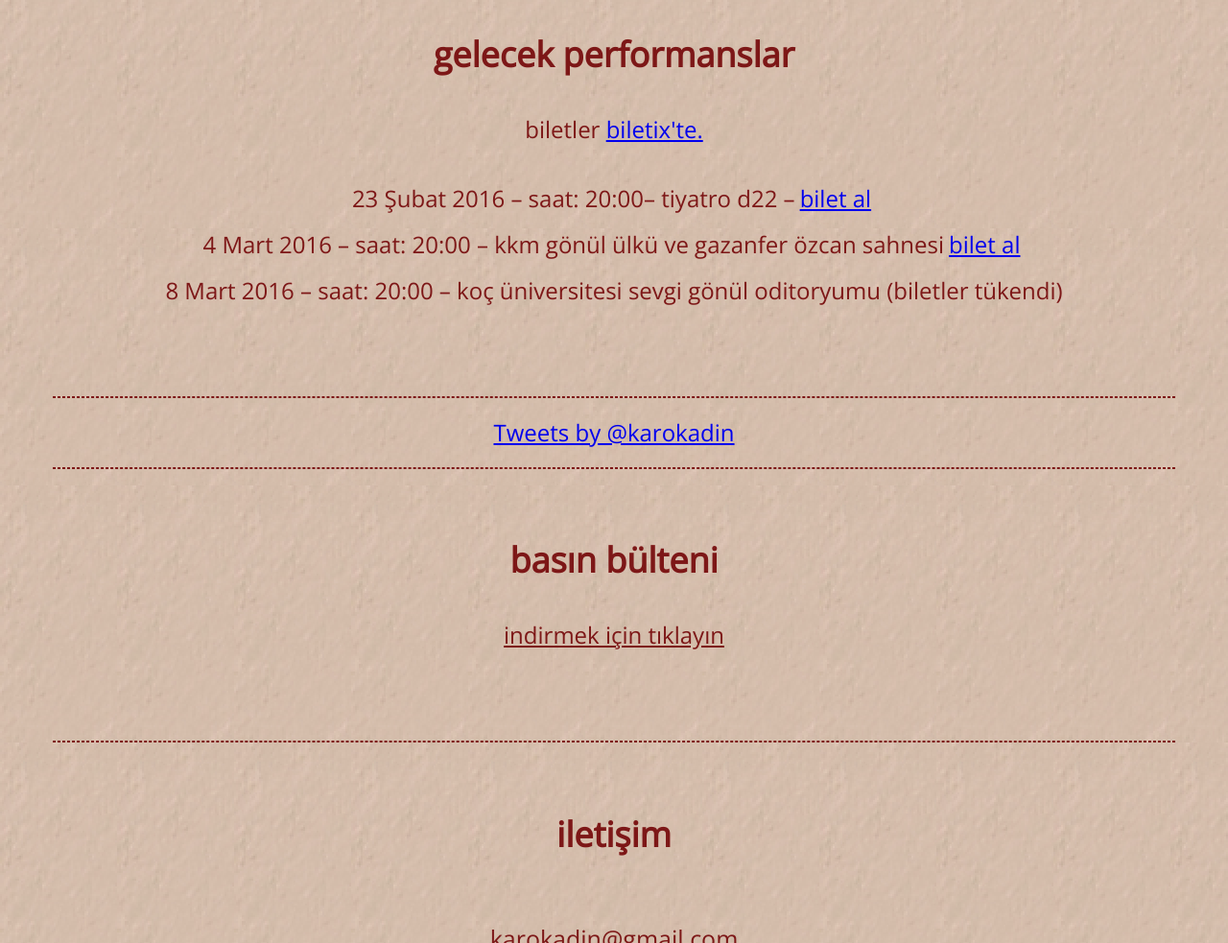
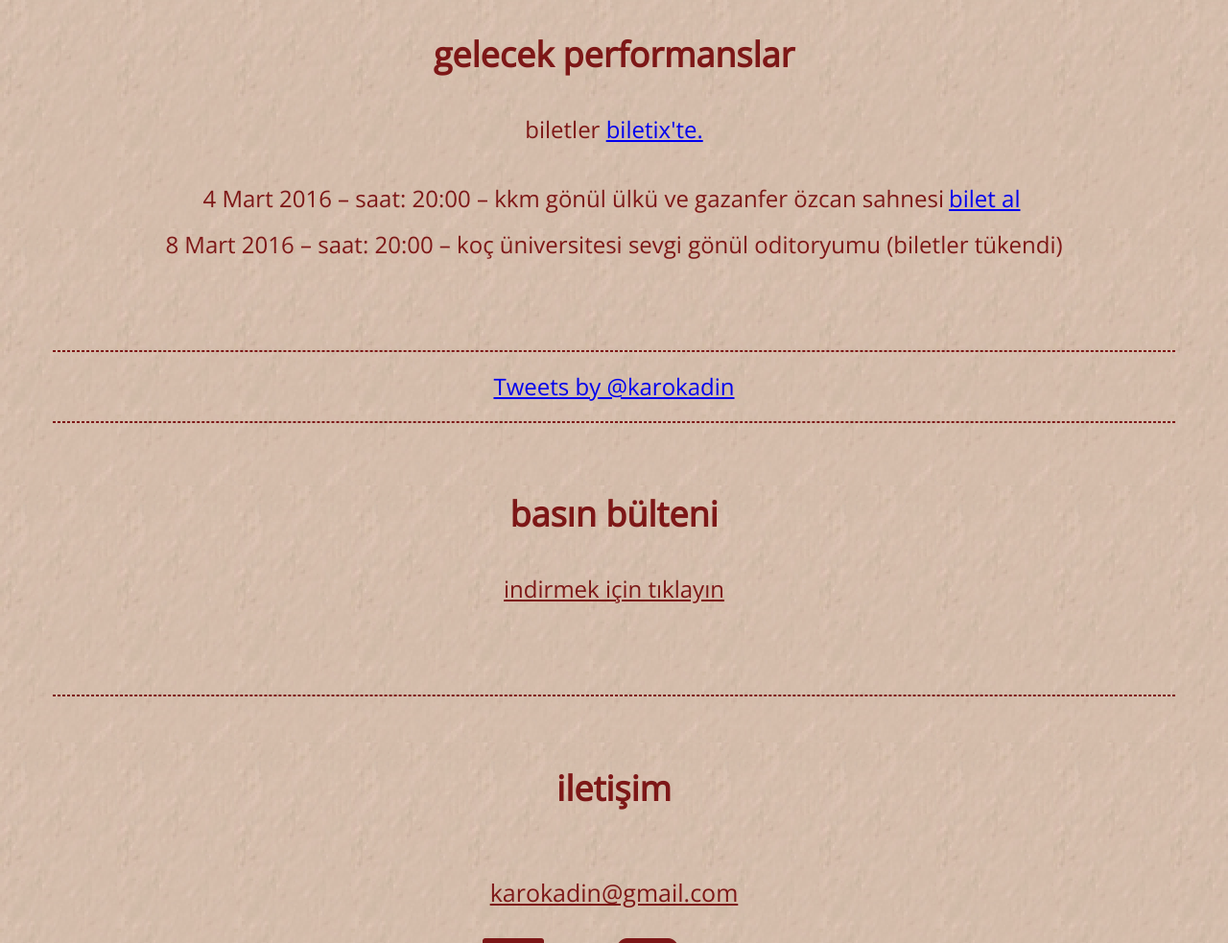
Before and after one commit to ustun/karokadin, a plain HTML site: page index.html in a window 1280 px wide. Shown: the part 1906-2889 px from the top of the page at 96% size. Drawn offline with nearby package versions, Linux system fonts and the light colour scheme.

Commit message:
23 subati sil

```diff
--- a/index.html
+++ b/index.html
@@ -252,7 +252,7 @@ var trackOutboundLink = function(url) {
         <h2>gelecek performanslar</h2>
         <p>biletler <a href='http://www.biletix.com/search/TURKIYE/tr#karo%20kad%C4%B1n' onclick="trackOutboundLink('http://www.biletix.com/search/TURKIYE/tr#karo%20kad%C4%B1n')" target='_blank'>biletix'te.</a></p>
         <ul>
-          <li>23 Şubat 2016 &ndash; saat: 20:00&ndash;  tiyatro d22 &ndash;<a href='http://www.biletix.com/etkinlik/TT217/TURKIYE/tr'   onclick="trackOutboundLink('http://www.biletix.com/etkinlik/TT217/TURKIYE/tr')" target='_blank' style='border: 0px solid rgb(125, 23, 23); padding: 5px;'>bilet al</a></li>
+          <!-- <li>23 Şubat 2016 &ndash; saat: 20:00&ndash;  tiyatro d22 &ndash;<a href='http://www.biletix.com/etkinlik/TT217/TURKIYE/tr'   onclick="trackOutboundLink('http://www.biletix.com/etkinlik/TT217/TURKIYE/tr')" target='_blank' style='border: 0px solid rgb(125, 23, 23); padding: 5px;'>bilet al</a></li> -->
           <li>4 Mart 2016 &ndash; saat: 20:00 &ndash; kkm gönül ülkü ve gazanfer özcan sahnesi<a href='http://www.biletix.com/etkinlik/TOR01/TURKIYE/tr'   onclick="trackOutboundLink('http://www.biletix.com/etkinlik/TOR01/TURKIYE/tr')" target='_blank' style='border: 0px solid rgb(125, 23, 23); padding: 5px;'>bilet al</a></li>
           <li>8 Mart 2016 &ndash; saat: 20:00 &ndash; koç üniversitesi sevgi gönül oditoryumu (biletler tükendi)</li>
         </ul>
```
